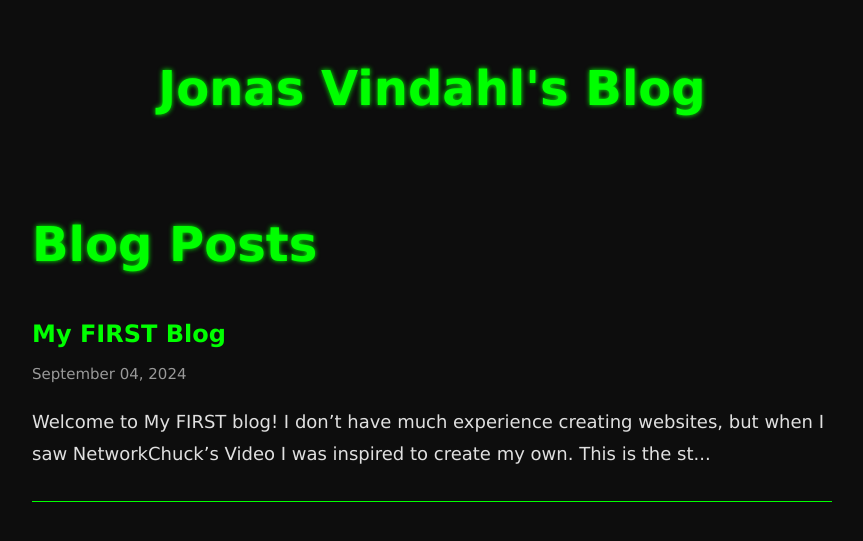
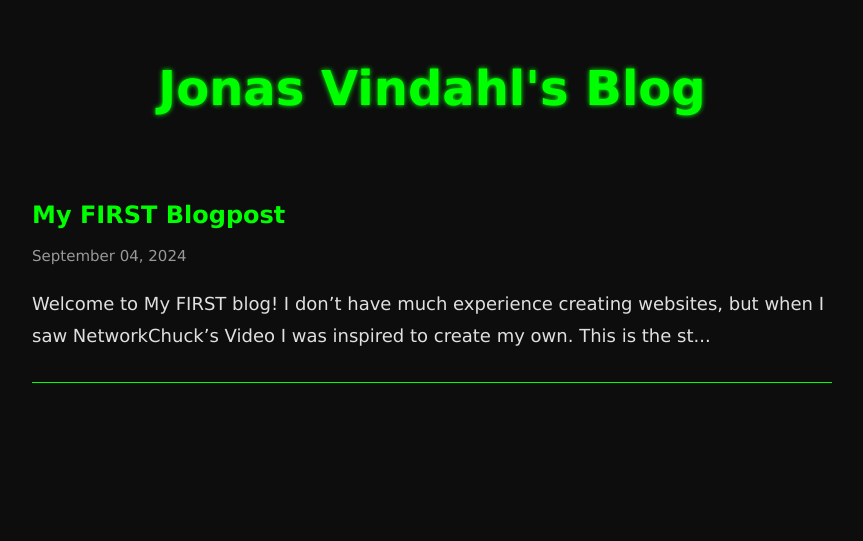
Before and after one commit to JonasVindahl/JonasvindahlWebsite, a Jekyll site: the page built from blogpost.html, in a window 1280 px wide. Shown: the top 541 px of the page, without its empty margins (208-1071 px from the left). Built offline with Jekyll 4.4.1, drawn with Linux system fonts in a browser that asks for light colours.

Commit message:
changes to blogpost

```diff
--- a/_posts/2024-09-04-Website-Creation.md
+++ b/_posts/2024-09-04-Website-Creation.md
@@ -1,6 +1,6 @@
 ---
 layout: post
-title: "My FIRST Blog"
+title: "My FIRST Blogpost"
 date: 2024-09-04
 categories: blog
 ---
--- a/blogpost.html
+++ b/blogpost.html
@@ -4,7 +4,6 @@ title: Blog
 ---
 
 <div class="blog-posts">
-  <h1>Blog Posts</h1>
   <ul>
     {% for post in site.posts %}
       <li>
```
